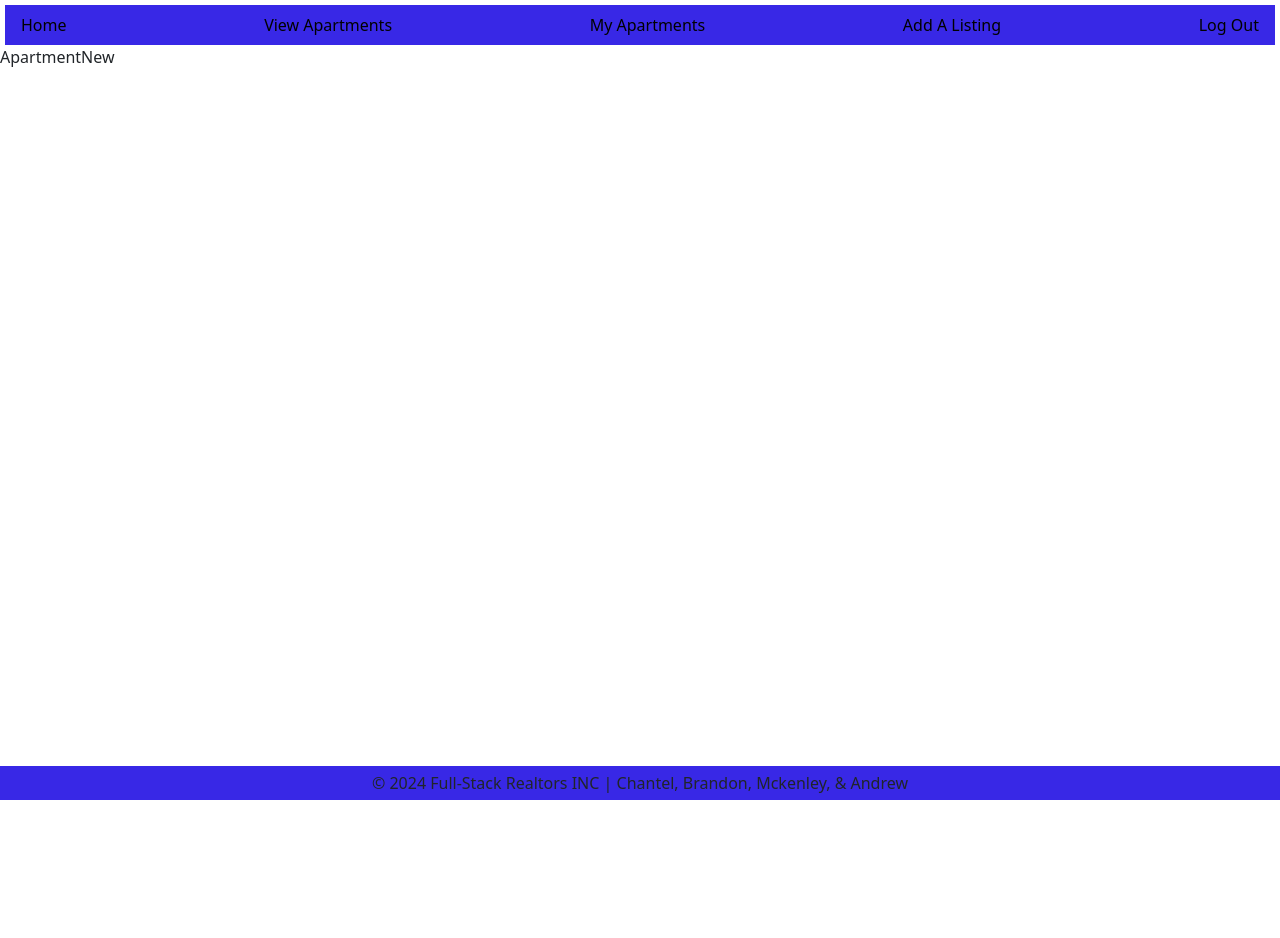
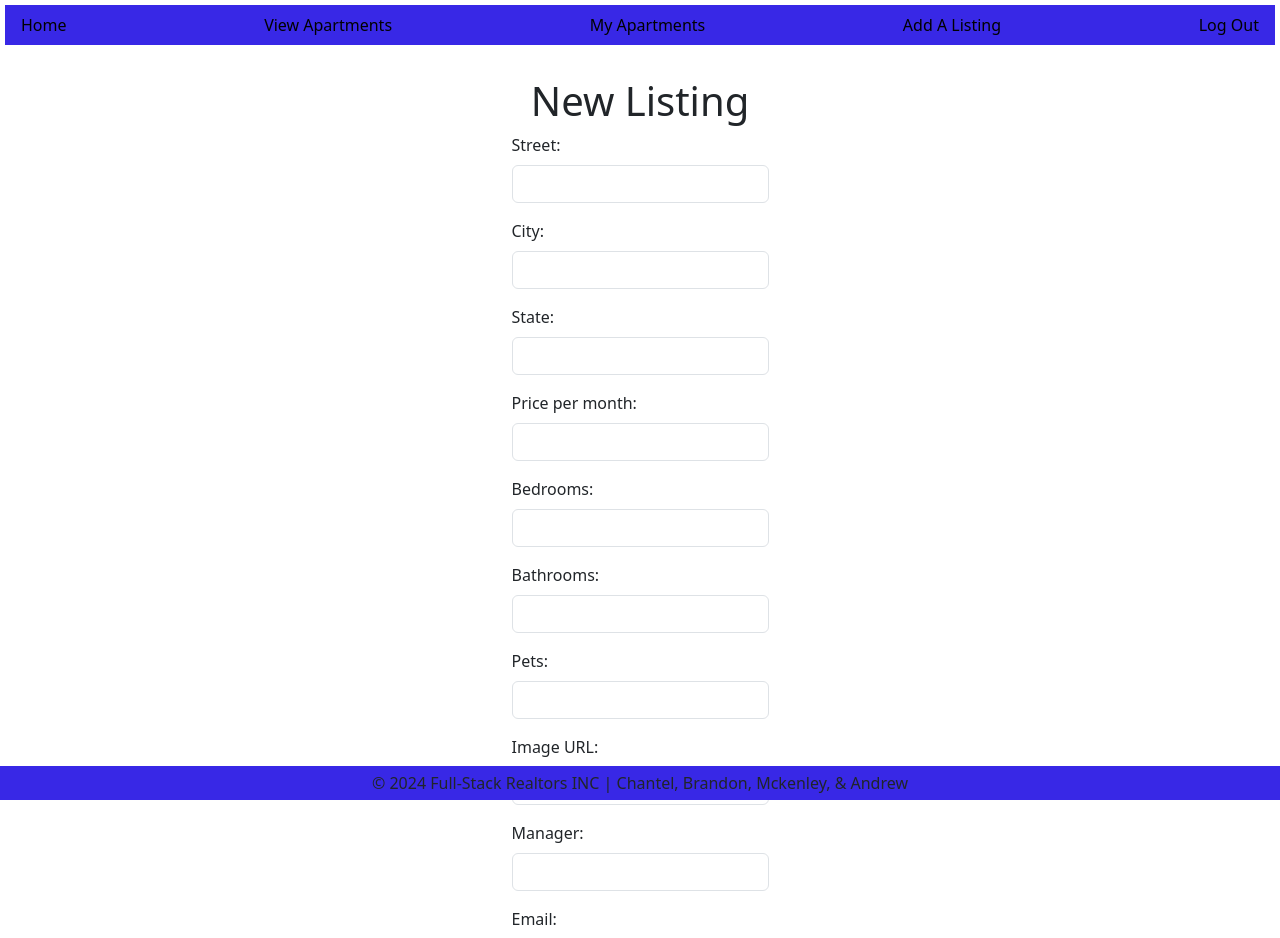
Before and after one commit to learn-academy-2023-india/apartment-app-frontend-full-stack-realtors, a React (Create React App) app: page /apartmentnew in a window 1280 px wide. Shown: the top 938 px of the page. Before the commit the page ends 800 px from the top, so only its background shows below. Built offline with nearby package versions, Linux system fonts and the light colour scheme.

Commit message:
completed react apartment new

```diff
--- a/src/App.css
+++ b/src/App.css
@@ -65,3 +65,15 @@ a {
 .apartment-cards{
   width: 20rem;
 }
+
+
+.form-container {
+	align-items: center;
+	display: flex;
+	flex-direction: column;
+	justify-content: center;
+	margin: auto;
+	max-width: 500px;
+	padding: 2rem;
+	width: 100%;
+}
--- a/src/App.js
+++ b/src/App.js
@@ -20,6 +20,10 @@ const App = () => {
   const [currentUser, setCurrentUser] = useState(mockUsers[0])
   const [apartments, setApartments] = useState(mockApartment)
 
+  const createApartment = (apartment) => {
+    console.log(apartment)
+  }
+
   return (
     <>
       <Header currentUser={currentUser}/>
@@ -35,7 +39,7 @@ const App = () => {
           />} />
         )}
         <Route path="/apartmentshow/:id" element={<ApartmentShow apartments={apartments}/>} />
-        <Route path="/apartmentnew" element={<ApartmentNew currentUser={currentUser} />} />
+        <Route path="/apartmentnew" element={<ApartmentNew currentUser={currentUser} createApartment={createApartment} />} />
         <Route path="/apartmentedit/:id" element={<ApartmentEdit currentUser={currentUser} apartments={apartments} />} />
         <Route path="*" element={<NotFound />} />
       </Routes>
--- a/src/pages/ApartmentNew.js
+++ b/src/pages/ApartmentNew.js
@@ -1,9 +1,138 @@
-import React from 'react'
+import React, { useState } from "react";
+import { Button, Form, FormGroup, Label, Input } from "reactstrap";
+import { useNavigate } from "react-router-dom";
 
-const ApartmentNew = () => {
+const ApartmentNew = ({ createApartment, currentUser }) => {
+  const navigate = useNavigate();
+  const [myApartment, setMyApartment] = useState({
+    street: "",
+    city: "",
+    state: "",
+    price: "",
+    bedrooms: "",
+    bathrooms: "",
+    pets: "",
+    image: "",
+    manager: "",
+    email: "",
+    user_id: currentUser?.id
+  });
+
+  const handleChange = (e) => {
+    setMyApartment({ ...myApartment, [e.target.name]: e.target.value });
+  };
+
+  const handleSubmit = () => {
+    createApartment(myApartment);
+    navigate("/myapartments");
+  };
+
   return (
-    <div>ApartmentNew</div>
-  )
-}
+    <>
+      {currentUser?.id && (
+        <div className="form-container">
+          <h1>New Listing</h1>
+          <Form className="form">
+            <FormGroup className="form-group street">
+              <Label for="street">Street: </Label>
+              <Input
+                type="text"
+                name="street"
+                onChange={handleChange}
+                value={myApartment.street}
+              />
+            </FormGroup>
+            <FormGroup className="form-group group city">
+              <Label for="city">City: </Label>
+              <Input
+                type="text"
+                name="city"
+                onChange={handleChange}
+                value={myApartment.city}
+              />
+            </FormGroup>
+            <FormGroup className="form-group state">
+              <Label for="state">State: </Label>
+              <Input
+                type="text"
+                name="state"
+                onChange={handleChange}
+                value={myApartment.state}
+              />
+            </FormGroup>
+            <FormGroup className="form-group price">
+              <Label for="price">Price per month: </Label>
+              <Input
+                type="text"
+                name="price"
+                onChange={handleChange}
+                value={myApartment.price}
+              />
+            </FormGroup>
+            <FormGroup className="form-group bedrooms">
+              <Label for="bedrooms">Bedrooms: </Label>
+              <Input
+                type="number"
+                name="bedrooms"
+                onChange={handleChange}
+                value={myApartment.bedrooms}
+              />
+            </FormGroup>
+            <FormGroup className="form-group bathrooms">
+              <Label for="bathrooms">Bathrooms: </Label>
+              <Input
+                type="number"
+                name="bathrooms"
+                onChange={handleChange}
+                value={myApartment.bathrooms}
+              />
+            </FormGroup>
+            <FormGroup className="form-group pets">
+              <Label for="petss">Pets: </Label>
+              <Input
+                type="text"
+                name="pets"
+                onChange={handleChange}
+                value={myApartment.pets}
+              />
+            </FormGroup>
+            <FormGroup className="form-group image">
+              <Label for="image">Image URL: </Label>
+              <Input
+                type="text"
+                name="image"
+                onChange={handleChange}
+                value={myApartment.image}
+              />
+            </FormGroup>
+            <FormGroup className="form-group manager">
+              <Label for="manager">Manager: </Label>
+              <Input
+                type="text"
+                name="manager"
+                onChange={handleChange}
+                value={myApartment.manager}
+              />
+            </FormGroup>
+            <FormGroup className="form-group email">
+              <Label for="email">Email: </Label>
+              <Input
+                type="email"
+                name="email"
+                onChange={handleChange}
+                value={myApartment.email}
+              />
+            </FormGroup>
+            <div className="submit">
+              <Button onClick={handleSubmit} className="new-button">
+                Submit
+              </Button>
+            </div>
+          </Form>
+        </div>
+      )}
+    </>
+  );
+};
 
-export default ApartmentNew
+export default ApartmentNew;
```
Also changed, not shown: 1 other file (tests, documents, lock files or other folders).
